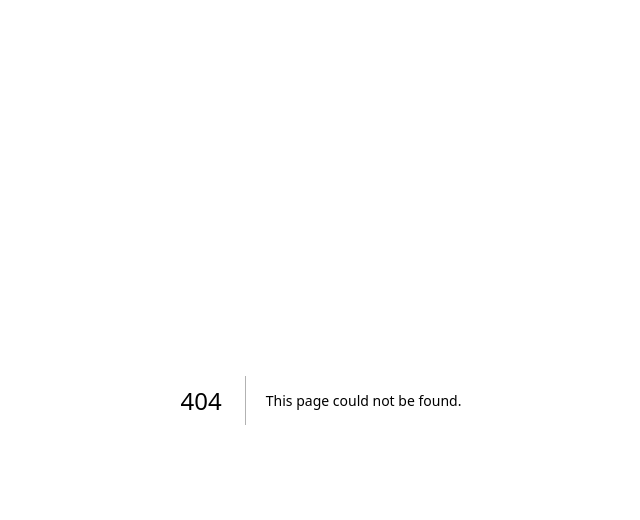
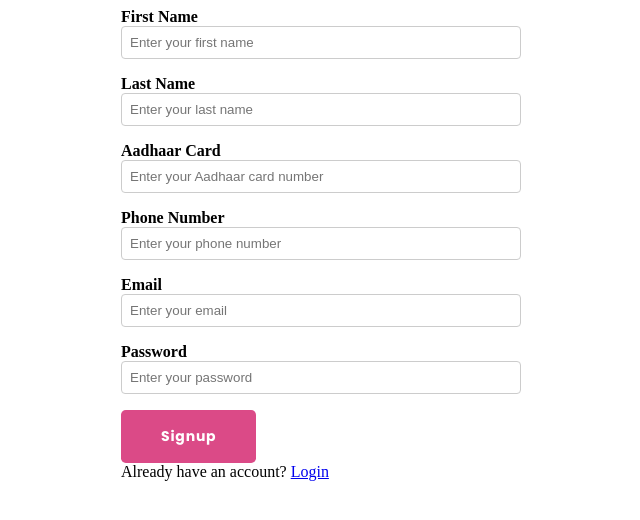
Before and after one commit to Anmol-Baranwal/WaitSmart, a Next.js app: page /signup in a window 1280 px wide. Before the commit this address had no page. Shown: the top 520 px of the page, without its empty margins (319-959 px from the left). Built offline with nearby package versions, Linux system fonts and the light colour scheme.

Commit message:
add signup page structure

```diff
--- /dev/null
+++ b/pages/signup.js
@@ -0,0 +1,110 @@
+import { useState } from "react";
+import { Box, FormControl, FormLabel, Input, Divider } from "@chakra-ui/react";
+import styles from "@/styles/login.module.css";
+import CustomButton from "@/components/Button/CustomButton";
+import { useRouter } from "next/router";
+import Link from "next/link";
+
+const Signup = () => {
+  const router = useRouter();
+  const [firstName, setFirstName] = useState("");
+  const [lastName, setLastName] = useState("");
+  const [aadhaarCard, setAadhaarCard] = useState("");
+  const [phoneNumber, setPhoneNumber] = useState("");
+  const [email, setEmail] = useState("");
+  const [password, setPassword] = useState("");
+
+  const handleSignup = (e) => {
+    e.preventDefault();
+    // Handle signup logic here
+  };
+
+  return (
+    <section className={styles.section}>
+      <Box className={styles.container}>
+        <Divider orientation="horizontal" className={styles.divider} />
+
+        <form onSubmit={handleSignup}>
+          <FormControl id="firstName" className={styles.formControl}>
+            <FormLabel className={styles.formLabel}>First Name</FormLabel>
+            <Input
+              type="text"
+              value={firstName}
+              onChange={(e) => setFirstName(e.target.value)}
+              className={styles.input}
+              placeholder="Enter your first name"
+            />
+          </FormControl>
+
+          <FormControl id="lastName" className={styles.formControl}>
+            <FormLabel className={styles.formLabel}>Last Name</FormLabel>
+            <Input
+              type="text"
+              value={lastName}
+              onChange={(e) => setLastName(e.target.value)}
+              className={styles.input}
+              placeholder="Enter your last name"
+            />
+          </FormControl>
+
+          <FormControl id="aadhaarCard" className={styles.formControl}>
+            <FormLabel className={styles.formLabel}>Aadhaar Card</FormLabel>
+            <Input
+              type="text"
+              value={aadhaarCard}
+              onChange={(e) => setAadhaarCard(e.target.value)}
+              className={styles.input}
+              placeholder="Enter your Aadhaar card number"
+            />
+          </FormControl>
+
+          <FormControl id="phoneNumber" className={styles.formControl}>
+            <FormLabel className={styles.formLabel}>Phone Number</FormLabel>
+            <Input
+              type="text"
+              value={phoneNumber}
+              onChange={(e) => setPhoneNumber(e.target.value)}
+              className={styles.input}
+              placeholder="Enter your phone number"
+            />
+          </FormControl>
+
+          <FormControl id="email" className={styles.formControl}>
+            <FormLabel className={styles.formLabel}>Email</FormLabel>
+            <Input
+              type="email"
+              value={email}
+              onChange={(e) => setEmail(e.target.value)}
+              className={styles.input}
+              placeholder="Enter your email"
+            />
+          </FormControl>
+
+          <FormControl id="password" className={styles.formControl}>
+            <FormLabel className={styles.formLabel}>Password</FormLabel>
+            <Input
+              type="password"
+              value={password}
+              onChange={(e) => setPassword(e.target.value)}
+              className={styles.input}
+              placeholder="Enter your password"
+            />
+          </FormControl>
+
+          <CustomButton type="submit" className={styles.btn}>
+            Signup
+          </CustomButton>
+        </form>
+
+        <p className={styles.switchTxt}>
+          Already have an account?{" "}
+          <Link className={styles.switchLink} href="/login">
+            Login
+          </Link>
+        </p>
+      </Box>
+    </section>
+  );
+};
+
+export default Signup;
```
